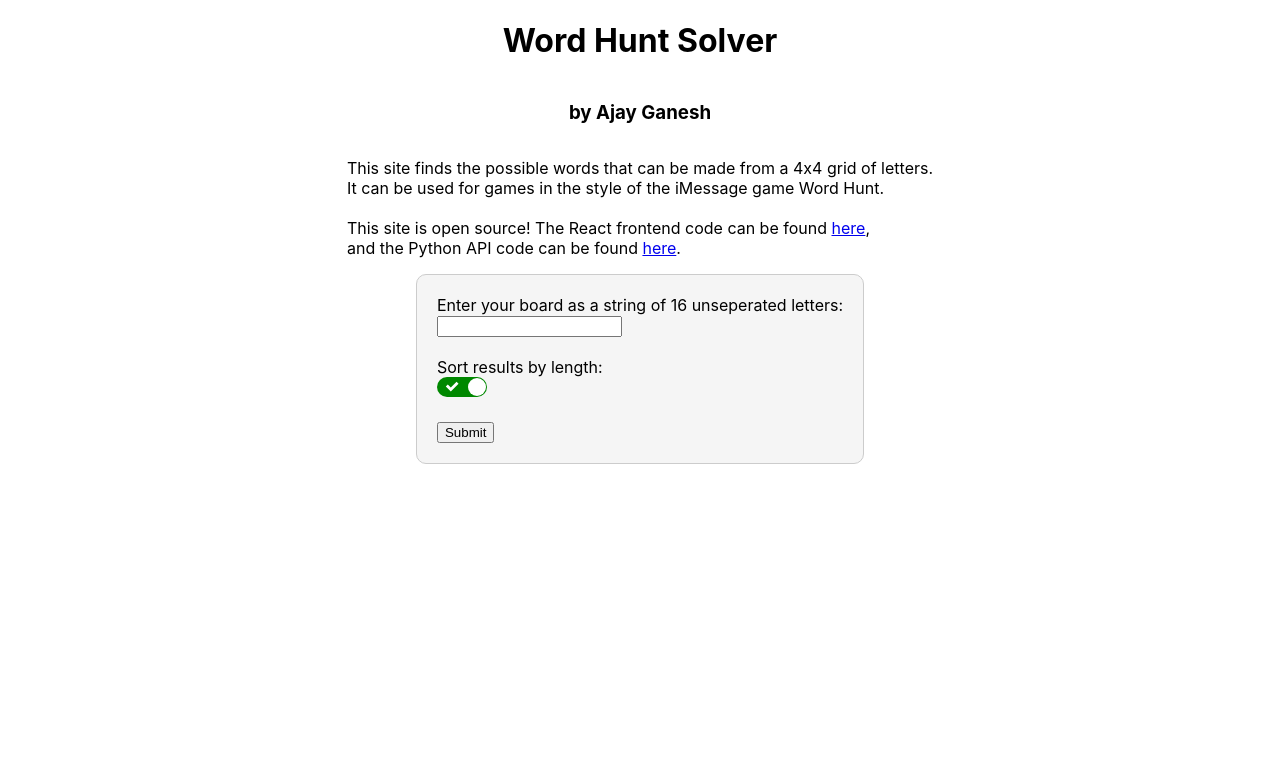
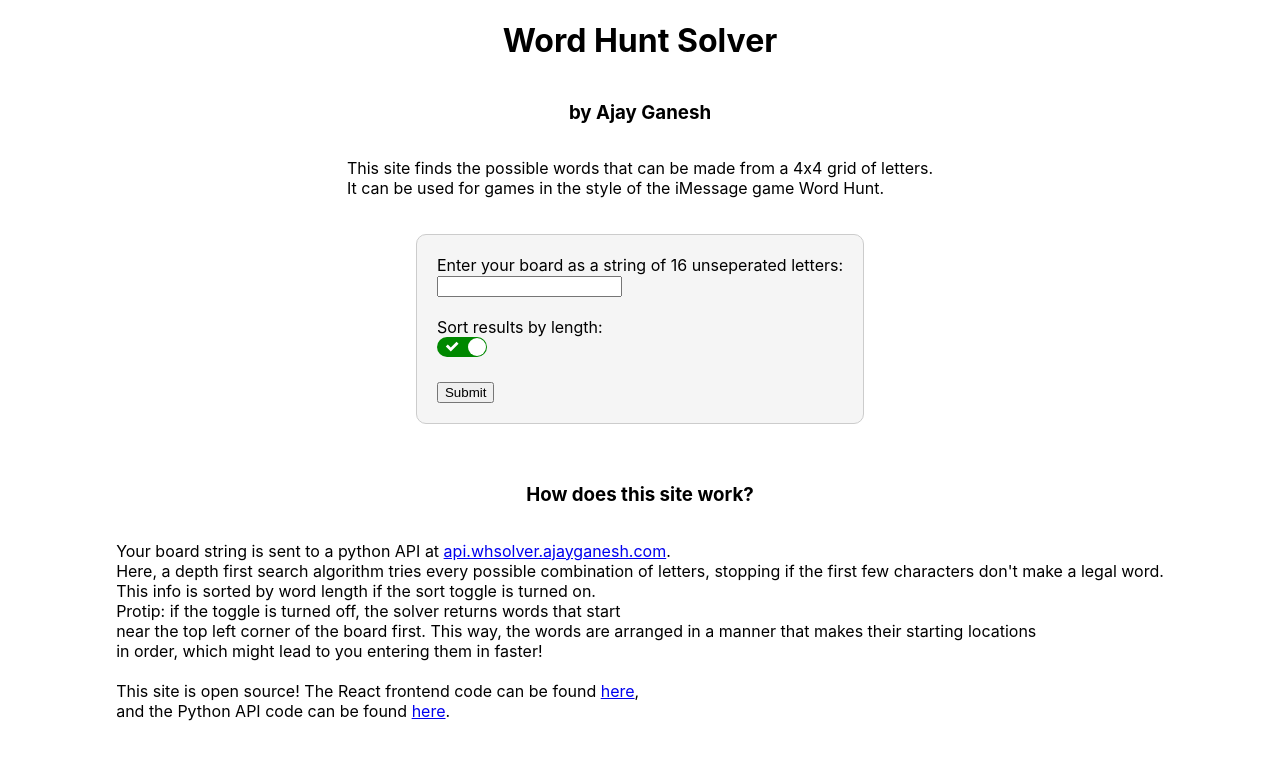
Before and after one commit to AjayGanesh02/WHSolverApp, a React (Create React App) app: page / in a window 1280 px wide. Shown: the top 760 px of the page. Built offline with nearby package versions, Linux system fonts and the light colour scheme.

Commit message:
Added Loading icon and added to info

```diff
--- a/package.json
+++ b/package.json
@@ -9,6 +9,7 @@
     "react": "^18.1.0",
     "react-dom": "^18.1.0",
     "react-scripts": "5.0.1",
+    "react-spinners": "^0.12.0",
     "react-switch": "^6.0.0",
     "sass": "^1.52.1",
     "web-vitals": "^2.1.4"
--- a/src/App.js
+++ b/src/App.js
@@ -1,6 +1,7 @@
 import { useState } from 'react';
 import Results from './components/results/results';
 import Switch from "react-switch";
+import ClipLoader from "react-spinners/ClipLoader";
 import './app.scss';
 
 function App() {
@@ -11,6 +12,7 @@ function App() {
   const [submitted, setSubmitted] = useState(false);
   const [results, setResults] = useState([]);
   const [checked, setChecked] = useState(true);
+  const [loading, setLoading] = useState(false);
 
   const handleInput = (e) => {
     setInput(e.target.value);
@@ -25,6 +27,7 @@ function App() {
     e.preventDefault();
 
     //clear previous results
+    setLoading(true);
     setResults([]);
     setInput("");
 
@@ -33,6 +36,7 @@ function App() {
     const jsonresponse = await response.json();
     setResults(jsonresponse.data);
     setSubmitted(true);
+    setLoading(false);
   }
 
   return (
@@ -43,8 +47,7 @@ function App() {
         <p>This site finds the possible words that can be made from a 4x4 grid of letters.<br />
           It can be used for games in the style of the iMessage game Word Hunt.<br />
           <br />
-          This site is open source! The React frontend code can be found <a href="https://github.com/AjayGanesh02/whsolverfrontend">here</a>, <br />
-          and the Python API code can be found <a href="https://github.com/AjayGanesh02/whsolverbackend">here</a>.</p>
+          </p>
       </header>
       <main>
         <div className='form'>
@@ -64,8 +67,18 @@ function App() {
           </form>
         </div>
 
-
         <Results results={results} submitted={submitted} />
+        <ClipLoader color='green' loading={loading}/>
+        <h3>How does this site work?</h3>
+        <p>Your board string is sent to a python API at <a href="https://api.whsolver.ajayganesh.com">api.whsolver.ajayganesh.com</a>.<br/>
+        Here, a depth first search algorithm tries every possible combination of letters, stopping if the first few characters don't make a legal word.<br />
+        This info is sorted by word length if the sort toggle is turned on. <br/>
+        Protip: if the toggle is turned off, the solver returns words that start <br/>
+        near the top left corner of the board first. This way, the words are arranged in a manner that makes their starting locations<br/>
+        in order, which might lead to you entering them in faster!
+        <br/><br/>
+        This site is open source! The React frontend code can be found <a href="https://github.com/AjayGanesh02/whsolverfrontend">here</a>, <br />
+        and the Python API code can be found <a href="https://github.com/AjayGanesh02/whsolverbackend">here</a>.</p>
       </main>
     </div>
   );
```
Also changed, not shown: 1 other file (tests, documents, lock files or other folders).
